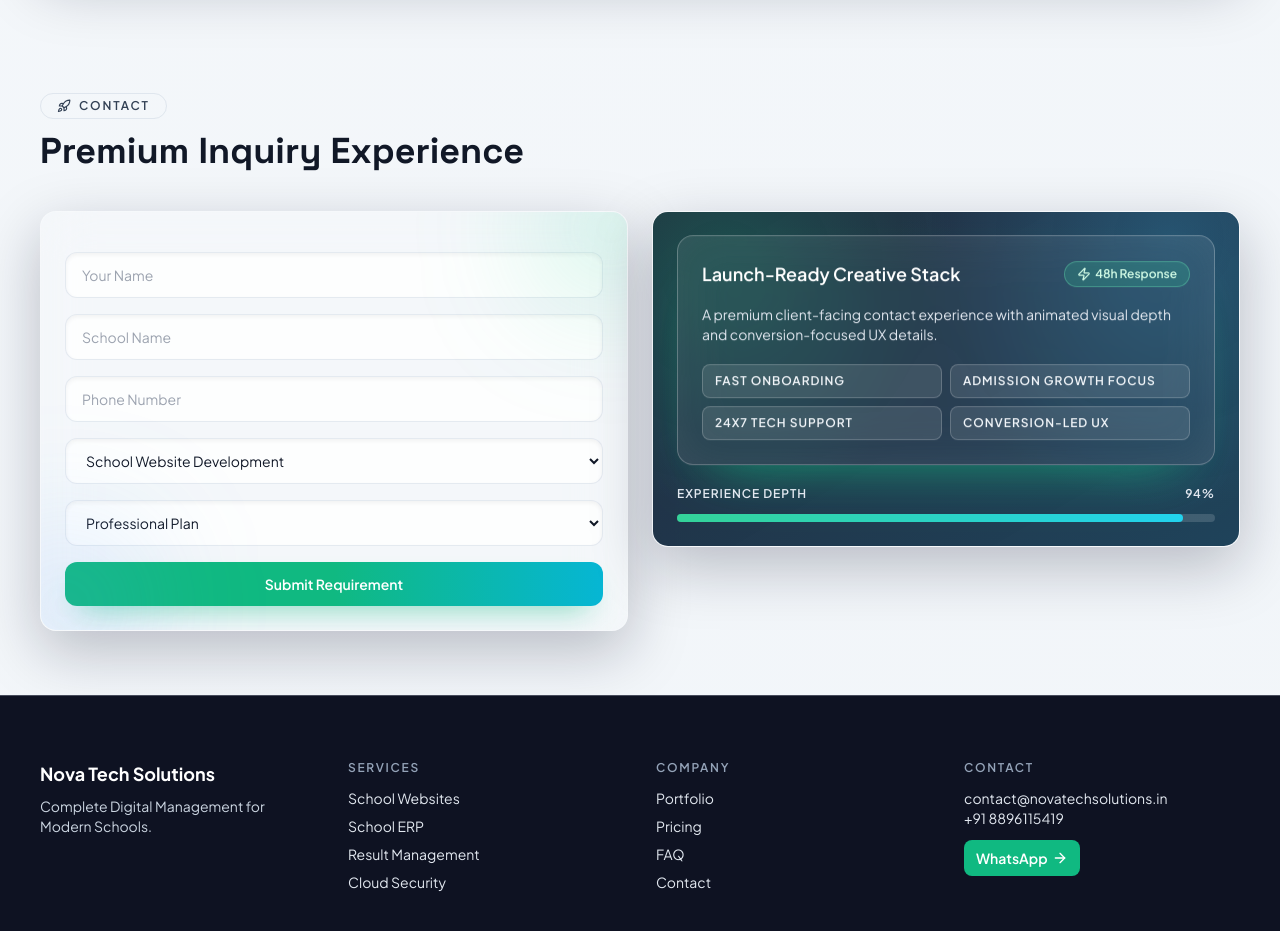
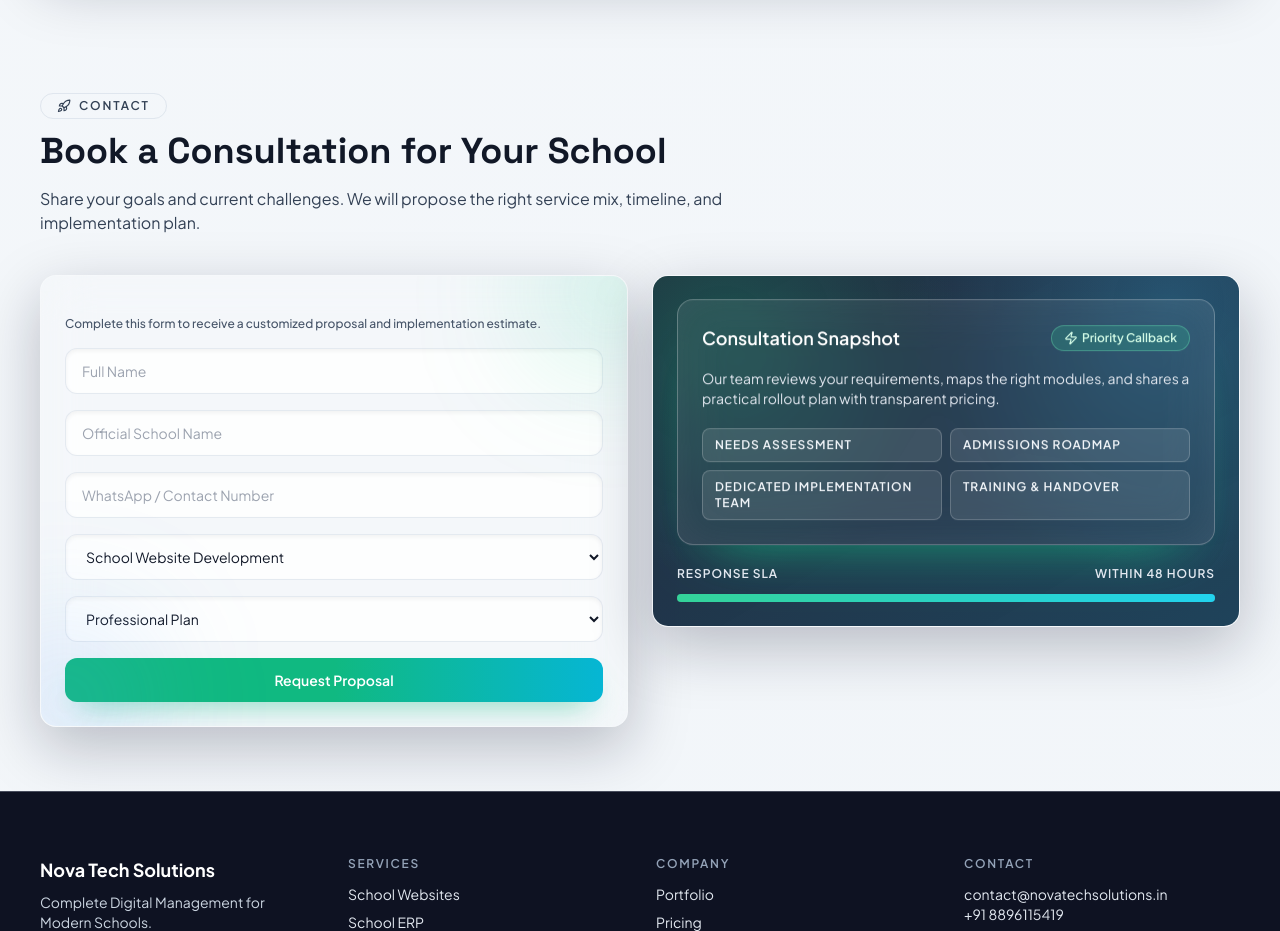
Before and after one commit to vishalgupta9792/Nova-Tech-Solutions, a Next.js app: page / in a window 1280 px wide. Shown: the part 5520-6451 px from the top of the page. Built offline with nearby package versions, Linux system fonts and the light colour scheme.

Commit message:
refactor: rewrite contact section copy for client-focused premium tone

```diff
--- a/app/page.tsx
+++ b/app/page.tsx
@@ -160,7 +160,7 @@ const faqs = [
   { q: "Can you migrate from existing ERP?", a: "Yes, we provide phased data migration and onboarding support." },
   { q: "Do you support CBSE/ICSE result formats?", a: "Yes, we configure modules around school-specific workflows." }
 ];
-const contactHighlights = ["Fast Onboarding", "Admission Growth Focus", "24x7 Tech Support", "Conversion-Led UX"];
+const contactHighlights = ["Needs Assessment", "Admissions Roadmap", "Dedicated Implementation Team", "Training & Handover"];
 const stats = [
   { value: 8, label: "Years Experience", suffix: "+" },
   { value: 20, label: "Specialists", suffix: "+" },
@@ -797,7 +797,7 @@ export default function HomePage() {
       </RevealSection>
 
       <RevealSection id="contact" className="section-shell relative z-10">
-        <Title tag="Contact" head="Premium Inquiry Experience" />
+        <Title tag="Contact" head="Book a Consultation for Your School" desc="Share your goals and current challenges. We will propose the right service mix, timeline, and implementation plan." />
         <div className="grid gap-6 md:grid-cols-2 md:items-start">
           <motion.form
             onSubmit={submit}
@@ -808,13 +808,14 @@ export default function HomePage() {
           >
             <div className="pointer-events-none absolute -right-14 -top-14 h-36 w-36 rounded-full bg-emerald-400/25 blur-3xl" />
             <div className="pointer-events-none absolute -bottom-14 -left-14 h-40 w-40 rounded-full bg-blue-400/20 blur-3xl" />
-            <input required value={form.name} onChange={(e) => setForm((p) => ({ ...p, name: e.target.value }))} placeholder="Your Name" className="w-full rounded-xl border border-slate-300/50 bg-white/80 px-4 py-3 text-sm shadow-inner transition focus:border-emerald-400 focus:outline-none focus:ring-2 focus:ring-emerald-300/40 dark:border-white/20 dark:bg-white/10 dark:focus:border-emerald-300" />
-            <input required value={form.school} onChange={(e) => setForm((p) => ({ ...p, school: e.target.value }))} placeholder="School Name" className="w-full rounded-xl border border-slate-300/50 bg-white/80 px-4 py-3 text-sm shadow-inner transition focus:border-emerald-400 focus:outline-none focus:ring-2 focus:ring-emerald-300/40 dark:border-white/20 dark:bg-white/10 dark:focus:border-emerald-300" />
-            <input required value={form.phone} onChange={(e) => setForm((p) => ({ ...p, phone: e.target.value }))} placeholder="Phone Number" className="w-full rounded-xl border border-slate-300/50 bg-white/80 px-4 py-3 text-sm shadow-inner transition focus:border-emerald-400 focus:outline-none focus:ring-2 focus:ring-emerald-300/40 dark:border-white/20 dark:bg-white/10 dark:focus:border-emerald-300" />
+            <p className="relative text-xs font-medium text-slate-600 dark:text-slate-300">Complete this form to receive a customized proposal and implementation estimate.</p>
+            <input required value={form.name} onChange={(e) => setForm((p) => ({ ...p, name: e.target.value }))} placeholder="Full Name" className="w-full rounded-xl border border-slate-300/50 bg-white/80 px-4 py-3 text-sm shadow-inner transition focus:border-emerald-400 focus:outline-none focus:ring-2 focus:ring-emerald-300/40 dark:border-white/20 dark:bg-white/10 dark:focus:border-emerald-300" />
+            <input required value={form.school} onChange={(e) => setForm((p) => ({ ...p, school: e.target.value }))} placeholder="Official School Name" className="w-full rounded-xl border border-slate-300/50 bg-white/80 px-4 py-3 text-sm shadow-inner transition focus:border-emerald-400 focus:outline-none focus:ring-2 focus:ring-emerald-300/40 dark:border-white/20 dark:bg-white/10 dark:focus:border-emerald-300" />
+            <input required value={form.phone} onChange={(e) => setForm((p) => ({ ...p, phone: e.target.value }))} placeholder="WhatsApp / Contact Number" className="w-full rounded-xl border border-slate-300/50 bg-white/80 px-4 py-3 text-sm shadow-inner transition focus:border-emerald-400 focus:outline-none focus:ring-2 focus:ring-emerald-300/40 dark:border-white/20 dark:bg-white/10 dark:focus:border-emerald-300" />
             <select value={form.service} onChange={(e) => setForm((p) => ({ ...p, service: e.target.value }))} className="w-full rounded-xl border border-slate-300/50 bg-white/80 px-4 py-3 text-sm shadow-inner transition focus:border-emerald-400 focus:outline-none focus:ring-2 focus:ring-emerald-300/40 dark:border-white/20 dark:bg-slate-900">{serviceCards.map((s) => <option key={s.title}>{s.title}</option>)}</select>
             <select value={form.plan} onChange={(e) => setForm((p) => ({ ...p, plan: e.target.value }))} className="w-full rounded-xl border border-slate-300/50 bg-white/80 px-4 py-3 text-sm shadow-inner transition focus:border-emerald-400 focus:outline-none focus:ring-2 focus:ring-emerald-300/40 dark:border-white/20 dark:bg-slate-900">{plans.map((p) => <option key={p.name}>{p.name}</option>)}</select>
             <motion.button disabled={isSubmitting} whileHover={{ y: -2, scale: 1.01 }} whileTap={{ scale: 0.98 }} className="w-full rounded-xl bg-gradient-to-r from-emerald-500 via-emerald-500 to-cyan-500 px-5 py-3 text-sm font-semibold text-white shadow-[0_14px_30px_-16px_rgba(16,185,129,0.95)] disabled:cursor-not-allowed disabled:opacity-60">
-              {isSubmitting ? "Submitting..." : "Submit Requirement"}
+              {isSubmitting ? "Submitting..." : "Request Proposal"}
             </motion.button>
             {msg ? <p className={`text-sm ${msgType === "success" ? "text-emerald-500" : "text-rose-500"}`}>{msg}</p> : null}
           </motion.form>
@@ -831,12 +832,12 @@ export default function HomePage() {
               className="relative rounded-2xl border border-white/25 bg-white/10 p-6 shadow-[0_30px_60px_-35px_rgba(16,185,129,0.85)] backdrop-blur-xl"
             >
               <div className="mb-4 flex items-center justify-between">
-                <p className="text-lg font-semibold text-white">Launch-Ready Creative Stack</p>
+                <p className="text-lg font-semibold text-white">Consultation Snapshot</p>
                 <span className="inline-flex items-center gap-1 rounded-full border border-emerald-300/35 bg-emerald-400/20 px-3 py-1 text-xs font-semibold text-emerald-100">
-                  <Zap className="h-3.5 w-3.5" /> 48h Response
+                  <Zap className="h-3.5 w-3.5" /> Priority Callback
                 </span>
               </div>
-              <p className="text-sm text-slate-200">A premium client-facing contact experience with animated visual depth and conversion-focused UX details.</p>
+              <p className="text-sm text-slate-200">Our team reviews your requirements, maps the right modules, and shares a practical rollout plan with transparent pricing.</p>
               <div className="mt-5 grid grid-cols-2 gap-2">
                 {contactHighlights.map((item, i) => (
                   <motion.div
@@ -854,13 +855,13 @@ export default function HomePage() {
             </motion.div>
             <div className="relative mt-5 space-y-3">
               <div className="flex items-center justify-between text-xs font-semibold uppercase tracking-[0.08em] text-slate-200">
-                <span>Experience Depth</span>
-                <span>94%</span>
+                <span>Response SLA</span>
+                <span>Within 48 Hours</span>
               </div>
               <div className="h-2 rounded-full bg-white/15">
                 <motion.div
                   initial={{ width: 0 }}
-                  whileInView={{ width: "94%" }}
+                  whileInView={{ width: "100%" }}
                   viewport={{ once: true }}
                   transition={{ duration: 1, ease: "easeOut" }}
                   className="h-2 rounded-full bg-gradient-to-r from-emerald-400 to-cyan-400"
```
